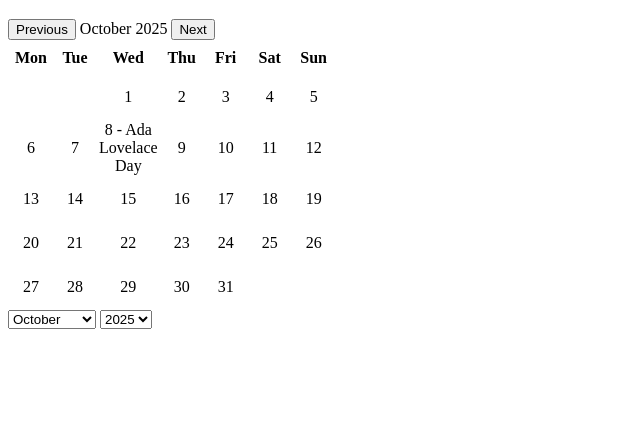
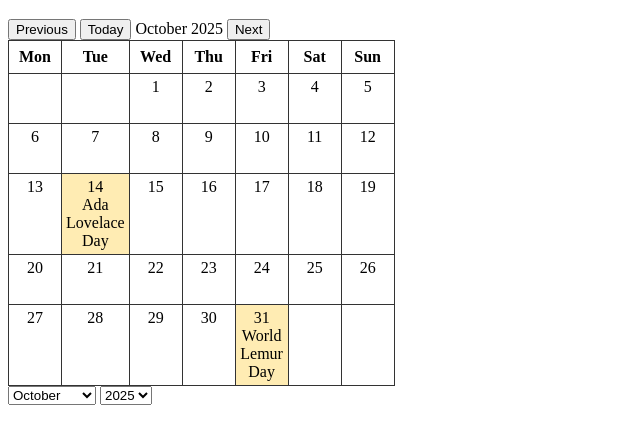
Before and after one commit to EMMANUEL-A25/Piscine-SPRINT_2-Project-Days-Calender, a website with bundled scripts: page index.html in a window 1280 px wide. Shown: the part 61-500 px from the top of the page, without its empty margins (0-640 px from the left). Built offline with nearby package versions, Linux system fonts and the light colour scheme.

Commit message:
*added a today button.
*added test a test case

```diff
--- a/generate-ical.mjs
+++ b/generate-ical.mjs
@@ -1,7 +1,7 @@
 // This is a placeholder file which shows how you can access functions and data defined in other files. You can delete the contents of the file once you have understood how it works.
 // It can be run with `node`.
 
-import { getGreeting } from "./common.mjs";
-import daysData from "./days.json" with { type: "json" };
+//import { getGreeting } from "./common.mjs";
+//import daysData from "./days.json" with { type: "json" };
 
 //console.log(`{getGreeting()} - there are ${daysData.length} known days`);
--- a/index.html
+++ b/index.html
@@ -10,6 +10,7 @@
 
   <div id="calendar-header">
     <button id="prev">Previous</button>
+    <button id="today">Today</button> <!-- Added Today button -->
     <span id="monthYear"></span>
     <button id="next">Next</button>
   </div>
--- a/web.mjs
+++ b/web.mjs
@@ -1,107 +1,134 @@
- //import { getCommemorativeDate, formatDate } from "./common.mjs";
-//import commemorative from "./days.json" assert { type: "json" };
+// Import helper functions and commemorative days data
+import { getCommemorativeDate, formatDate } from "./common.mjs";
+import commemorative from "./days.json" with { type: "json" };
 
-//waiting until the DOM is loaded full loaded before running any script
- document.addEventListener("DOMContentLoaded", () => {
-    //grabbing references to the HTML elements
+// Wait until DOM is fully loaded
+document.addEventListener("DOMContentLoaded", () => {
+
+  // Grab references to key HTML elements
   const calendarContainer = document.getElementById("calendar");
   const monthYearLabel = document.getElementById("monthYear");
   const prevBtn = document.getElementById("prev");
   const nextBtn = document.getElementById("next");
+  const todayBtn = document.getElementById("today");
   const monthSelect = document.getElementById("monthSelect");
   const yearSelect = document.getElementById("yearSelect");
 
+  // Month names array
   const monthNames = [
     "January","February","March","April","May","June",
     "July","August","September","October","November","December"
   ];
 
-  //get current date to initialize calender
+  // Current date for initialization
   let now = new Date();
   let currentMonth = now.getMonth();
   let currentYear = now.getFullYear();
 
-  // Populate month/year selects
-  monthNames.forEach((m,i)=>{
+  // Populate month dropdown
+  monthNames.forEach((m, i) => {
     const opt = document.createElement("option");
-    opt.value = i; //month index(0-11) javascript index start from zero
-    opt.textContent = m; //select current month
-    if(i === currentMonth) opt.selected = true;
+    opt.value = i;
+    opt.textContent = m;
+    if (i === currentMonth) opt.selected = true;
     monthSelect.appendChild(opt);
   });
-  //populate year dropdown(1900-2100)
-  for(let y=1900; y<=2100; y++){
+
+  // Populate year dropdown (1900–2100)
+  for (let y = 1900; y <= 2100; y++) {
     const opt = document.createElement("option");
     opt.value = y;
     opt.textContent = y;
-    if(y === currentYear) opt.selected = true; //select current year
+    if (y === currentYear) opt.selected = true;
     yearSelect.appendChild(opt);
   }
 
-  //  // Function to check if a given date matches a commemorative day from JSON
-  function isCommemorativeDay(date){
-    if(date.getMonth() === 9 && date.getDate() === 8){
-      return { name: "Ada Lovelace Day" };
+  // Returns an array of all commemorative entries for a given date
+  function getCommemorativeDays(date, year) {
+    const matched = [];
+    for (const entry of commemorative) {
+      const commDate = getCommemorativeDate(entry, year);
+      if (commDate && formatDate(commDate) === formatDate(date)) {
+        matched.push(entry);
+      }
     }
-    return null;
+    return matched; // empty array if none match
   }
-// Helper function to determine how many blank cells to insert at the start of the month
-  // Since our week starts on Monday, we adjust Sunday (0) to come at the end
-  function leadingEmptyCount(month, year){
+
+  // Determine how many blank cells at the start of the month
+  function leadingEmptyCount(month, year) {
     const firstDay = new Date(year, month, 1).getDay();
-    return (firstDay + 6) % 7; // Monday=0
+    return (firstDay + 6) % 7; // Monday = 0
   }
-// Main function to render the calendar
-  function renderCalendar(month, year){
-    // Main function to render the calendar
+
+  // Render calendar for given month/year
+  function renderCalendar(month, year) {
     calendarContainer.innerHTML = ""; // Clear previous calendar
 
-    // Update month-year label
+    // Update month/year label
     monthYearLabel.textContent = `${monthNames[month]} ${year}`;
-    //create table for calendar
+
+    // Create table and header
     const table = document.createElement("table");
+    table.style.borderCollapse = "collapse"; // prevent double borders
+
     const thead = document.createElement("thead");
     const headRow = document.createElement("tr");
-    ["Mon","Tue","Wed","Thu","Fri","Sat","Sun"].forEach(d=>{
+    ["Mon","Tue","Wed","Thu","Fri","Sat","Sun"].forEach(d => {
       const th = document.createElement("th");
-      th.setAttribute("width","40");
-      th.setAttribute("height","30");
       th.textContent = d;
+      th.style.border = "1px solid #333";
+      th.style.width = "50px";
+      th.style.height = "30px";
+      th.style.textAlign = "center";
       headRow.appendChild(th);
     });
     thead.appendChild(headRow);
     table.appendChild(thead);
- //table body: days
+
+    // Table body: days
     const tbody = document.createElement("tbody");
-    const daysInMonth = new Date(year, month+1, 0).getDate();
-    let firstDay = leadingEmptyCount(month, year);
+    const daysInMonth = new Date(year, month + 1, 0).getDate();
+    const firstDay = leadingEmptyCount(month, year);
     let day = 1;
 
-    while(day <= daysInMonth){
+    while (day <= daysInMonth) {
       const tr = document.createElement("tr");
-      for(let col=0; col<7; col++){
+      for (let col = 0; col < 7; col++) {
         const td = document.createElement("td");
-        td.setAttribute("width","40");
-        td.setAttribute("height","40");
+
+        // Rectangle box styling
+        td.style.border = "1px solid #333";
+        td.style.width = "50px";
+        td.style.height = "50px";
+        td.style.padding = "4px";
         td.style.textAlign = "center";
-        td.style.verticalAlign = "middle";
+        td.style.verticalAlign = "top";
+        td.style.boxSizing = "border-box";
 
-        if(day === 1 && col < firstDay){
-          // empty cell
-        } else if(day > daysInMonth){
-          // empty cell
+        if (day === 1 && col < firstDay) {
+          td.textContent = ""; // empty before first day
+        } else if (day > daysInMonth) {
+          td.textContent = ""; // empty after last day
         } else {
           const date = new Date(year, month, day);
-          td.textContent = day;
+          const events = getCommemorativeDays(date, year);
 
-          const comm = isCommemorativeDay(date);
-          if(comm){
-            td.textContent += " - " + comm.name;
-            td.title = comm.name;
+          if (events.length > 0) {
+            td.style.backgroundColor = "#ffecb3"; // highlight cell
+            td.style.cursor = "pointer";
+            td.title = events.map(e => e.name).join(", ");
+            td.addEventListener("click", () => window.open(events[0].descriptionURL, "_blank"));
+
+            td.innerHTML = `<div>${day}</div>` +
+                           events.map(e => `<div>${e.name}</div>`).join("");
+          } else {
+            td.textContent = day;
           }
 
           day++;
         }
+
         tr.appendChild(td);
       }
       tbody.appendChild(tr);
@@ -110,26 +137,44 @@
     table.appendChild(tbody);
     calendarContainer.appendChild(table);
 
-    //update dropdown selections
+    // Update dropdowns
     monthSelect.value = month;
     yearSelect.value = year;
   }
 
   // Event listeners
-  monthSelect.addEventListener("change", ()=>{
-    currentMonth = parseInt(monthSelect.value,10);
+  monthSelect.addEventListener("change", () => {
+    currentMonth = parseInt(monthSelect.value, 10);
     renderCalendar(currentMonth, currentYear);
   });
-  yearSelect.addEventListener("change", ()=>{
-    currentYear = parseInt(yearSelect.value,10);
+
+  yearSelect.addEventListener("change", () => {
+    currentYear = parseInt(yearSelect.value, 10);
     renderCalendar(currentMonth, currentYear);
   });
-  prevBtn.addEventListener("click", ()=>{
-    currentMonth--; if(currentMonth < 0){ currentMonth = 11; currentYear--; }
+
+  prevBtn.addEventListener("click", () => {
+    currentMonth--;
+    if (currentMonth < 0) {
+      currentMonth = 11;
+      currentYear--;
+    }
     renderCalendar(currentMonth, currentYear);
   });
-  nextBtn.addEventListener("click", ()=>{
-    currentMonth++; if(currentMonth > 11){ currentMonth = 0; currentYear++; }
+
+  nextBtn.addEventListener("click", () => {
+    currentMonth++;
+    if (currentMonth > 11) {
+      currentMonth = 0;
+      currentYear++;
+    }
+    renderCalendar(currentMonth, currentYear);
+  });
+
+  todayBtn.addEventListener("click", () => {
+    const now = new Date();
+    currentMonth = now.getMonth();
+    currentYear = now.getFullYear();
     renderCalendar(currentMonth, currentYear);
   });
 
```
Also changed, not shown: common.test.mjs (+18 -4 lines).
